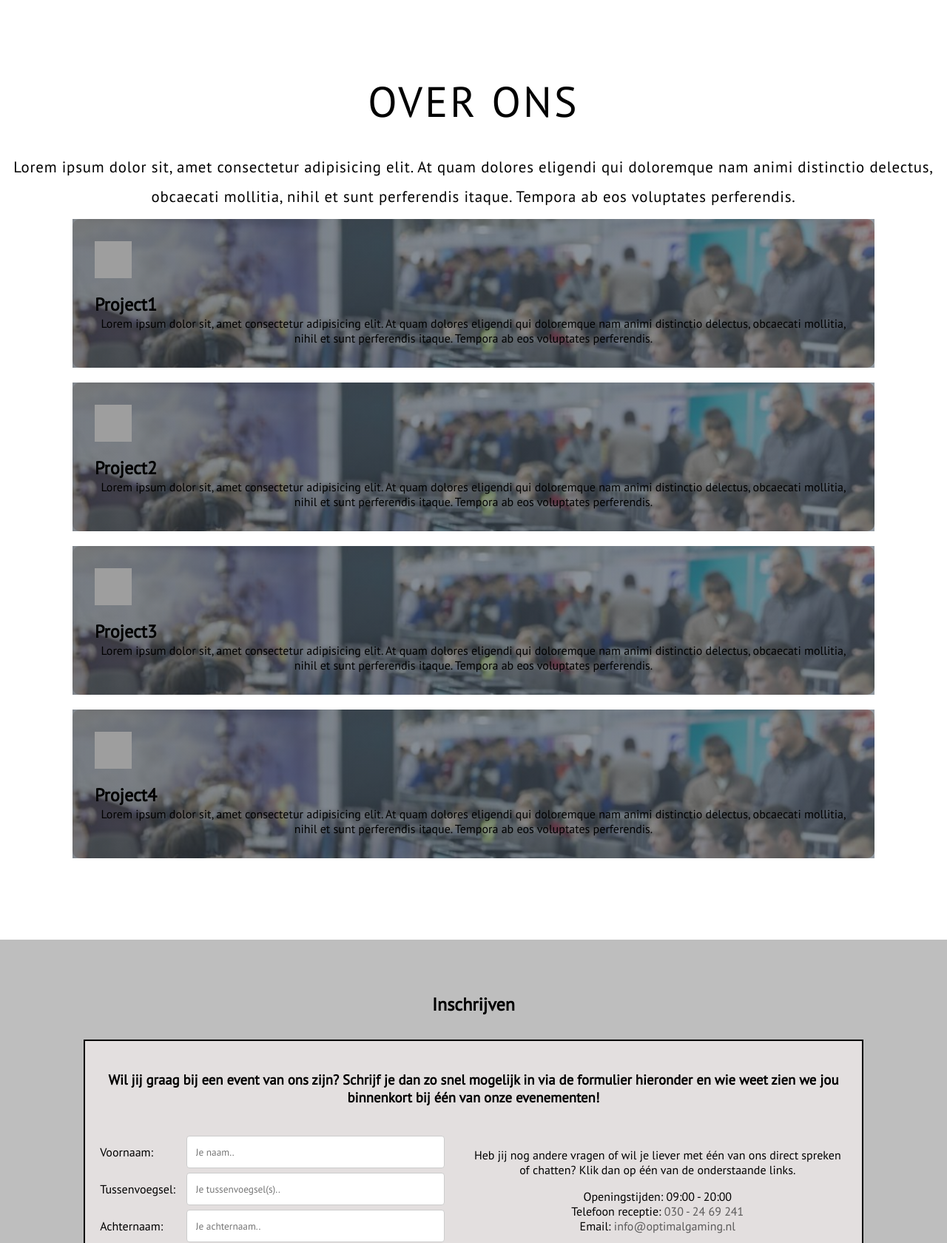
After one commit to Saad332556/j1p2project2, a PHP site: page /index.php in a window 1280 px wide. The commit adds this page. Shown: the part 801-2481 px from the top of the page at 74% size. Run offline with PHP 8.4, Linux system fonts and the light colour scheme; grey boxes are pictures that could not be loaded.

Commit message:
new stuff
add: index.php, new php files, contact & aanmeld stuk toegevoegd, etc.
change: some stuff
delete: index.html

```diff
--- /dev/null
+++ b/index.php
@@ -0,0 +1,198 @@
+<!DOCTYPE html>
+<html>
+<head>
+    <!-- Meta tags -->
+    <meta http-equiv="Content-Type" content="text/html; charset=UTF-8">
+    <meta name="viewport" content="width=device-width, initial-scale=1.0">
+    <meta name="robots" content="all">
+    <meta name="language" content="Dutch">
+    <meta name="author" content="Saad, Ahmed">
+    <meta name="description" content="">
+    <meta name="keywords" content="OptimalGaming, Events, Even, ICT">
+    <meta name="copyright" content="copyright">
+
+    <!-- CSS link -->
+    <link rel="stylesheet" href="style.css">
+
+    <!-- Hamburger link for small screens -->
+    <link rel="stylesheet" href="https://cdnjs.cloudflare.com/ajax/libs/font-awesome/4.7.0/css/font-awesome.min.css">
+
+    <!-- Website titel -->
+    <title>OptimalGaming</title>
+</head>
+<body>
+    <div class="topnav">
+        <img src="img/optimalgaming_logov2.png" class="responsive">
+        <div class="topnav" id="myTopnav">
+            <ul>
+                <a href="#inleiding">Home</a>
+                <a href="#overons">Over ons</a>
+                <a href="#events">Evenementen</a>
+                <a href="#inschrijven">Inschrijven</a>
+                <a href="#contact">Contact</a>
+                <a href="read.php">Aangemelden?</a>
+                <a href="javascript:void(0);" class="icon" onclick="myFunction()">
+                <i class="fa fa-bars"></i></a>
+            </ul>
+
+        </div>
+    </div>
+    <main>
+        <section id="inleiding">
+            <div class="div">
+                <h1>Wil jij een event bijwonen én kans hebben om gave prijzen te winnen?</h1>
+                <h2>Dan ben je bij ons op het juiste adres.</h2>
+                <br>
+                <p><b>Klik gauw op de knop hieronder om je in te schrijven voor<br>
+                    1 van onze events en wie weet zien we je binnenkort!</b></p>
+                <br>
+                <button type="button" class="button1"><a href="#form"><span></span>INSCHRIJVEN</a></button>
+            </div>
+        </section>
+        <section id="overons">
+            <div class="overons container">
+                <div class="overons-top">
+                    <!--Titel Pagina-->
+                    <h1 class="section-title">OVER ONS</h1>
+                    <p>Lorem ipsum dolor sit, amet consectetur adipisicing elit.
+                    At quam dolores eligendi qui doloremque nam animi distinctio delectus,
+                    obcaecati mollitia, nihil et sunt perferendis itaque.
+                    Tempora ab eos voluptates perferendis.</p>
+                </div>
+                <div class="overons-bottom">
+                    <div class="overons-item">
+                        <!--Icoontjes voor projecten-->
+                        <div class="icon">
+                        <img src="img/image.png" alt="">
+                    </div>
+                    <!--Projecten-->
+                    <h2>Project1</h2>
+                    <p>Lorem ipsum dolor sit, amet consectetur adipisicing elit.
+                    At quam dolores eligendi qui doloremque nam animi distinctio delectus,
+                    obcaecati mollitia, nihil et sunt perferendis itaque.
+                    Tempora ab eos voluptates perferendis.</p>
+                </div>
+                <div class="overons-item">
+                    <div class="icon">
+                        <img src="img/image.png" alt="">
+                    </div>
+                    <h2>Project2</h2>
+                    <p>Lorem ipsum dolor sit, amet consectetur adipisicing elit.
+                    At quam dolores eligendi qui doloremque nam animi distinctio delectus,
+                    obcaecati mollitia, nihil et sunt perferendis itaque.
+                    Tempora ab eos voluptates perferendis.</p>
+                </div>
+                <div class="overons-item">
+                    <div class="icon">
+                        <img src="img/image.png" alt="">
+                    </div>
+                    <h2>Project3</h2>
+                    <p>Lorem ipsum dolor sit, amet consectetur adipisicing elit.
+                    At quam dolores eligendi qui doloremque nam animi distinctio delectus,
+                    obcaecati mollitia, nihil et sunt perferendis itaque.
+                    Tempora ab eos voluptates perferendis.</p>
+                </div>
+                <div class="overons-item">
+                    <div class="icon">
+                        <img src="img/image.png" alt="">
+                    </div>
+                    <h2>Project4</h2>
+                    <p>Lorem ipsum dolor sit, amet consectetur adipisicing elit.
+                    At quam dolores eligendi qui doloremque nam animi distinctio delectus,
+                    obcaecati mollitia, nihil et sunt perferendis itaque.
+                    Tempora ab eos voluptates perferendis.</p>
+                </div>
+            </div>
+        </section>
+        <section id="form">
+            <h1 id="titel3">Inschrijven</h1>
+            <div id="inschrijven">
+                <div class="contact1">
+                    <h3>
+                        Wil jij graag bij een event van ons zijn?
+                        Schrijf je dan zo snel mogelijk in via de formulier hieronder en
+                        wie weet zien we jou binnenkort bij één van onze evenementen!
+                    </h3>
+                </div>
+                <div class="container">
+                    <div class="row1">
+                        <div class="column1">
+                            <form action="create.php" method="post">
+                                <div class="row">
+                                    <div class="col-25">
+                                        <label for="naam">Voornaam:</label>
+                                    </div>
+                                    <div class="col-75">
+                                        <input type="text" id="inputVnaam" name="vnaam" placeholder="Je naam.." required>
+                                    </div>
+                                </div>
+                                <div class="row">
+                                    <div class="col-25">
+                                        <label for="infix">Tussenvoegsel:</label>
+                                    </div>
+                                    <div class="col-75">
+                                        <input type="text" id="inputInfix" name="infix" placeholder="Je tussenvoegsel(s)..">
+                                    </div>
+                                </div>
+                                <div class="row">
+                                    <div class="col-25">
+                                        <label for="achternaam">Achternaam:</label>
+                                    </div>
+                                    <div class="col-75">
+                                        <input type="text" id="inputAnaam" name="anaam" placeholder="Je achternaam.." required>
+                                    </div>
+                                </div>
+                                <div class="row">
+                                    <div class="col-25">
+                                        <label for="email">E-mail:</label>
+                                    </div>
+                                    <div class="col-75">
+                                        <input type="email" id="inputEmail" name="email" placeholder="Je emailadres.." required>
+                                    </div>
+                                </div>
+                                <div class="row">
+                                    <div class="col-25">
+                                        <label for="event">Evenement</label>
+                                    </div>
+                                    <div class="col-75">
+                                        <select id="inputEvent" name="event"  required>
+                                            <option value="" disabled selected>Kies een event</option>
+                                            <option value="1">1</option>
+                                            <option value="2">2</option>
+                                            <option value="3">3</option>
+                                        </select>
+                                    </div>
+                                </div>
+                                <div class="row">
+                                    <div class="col-25">
+                                        <label for="subject">Extra informatie?</label>
+                                    </div>
+                                    <div class="col-75">
+                                        <textarea type="text" id="inputText" name="extra" placeholder="Voorbeeld: 'ik ben een rolstoel gebruiker' , 'ik gebruik een bepaalde medicatie voor .. ' , etc..."
+                                        style="height:150px"></textarea>
+                                    </div>
+                                </div>
+                                <div class="row">
+                                    <input type="submit" value="Submit">
+                                </div>
+                            </form>
+                        </div>
+                        <div class="column2" id="contact">
+                            <p class="contact2">
+                                Heb jij nog andere vragen of wil je liever met één van ons direct spreken of chatten? Klik dan op één van de onderstaande links.
+                            </p>
+                            <p class="contact3">
+                                Openingstijden: 09:00 - 20:00<br>
+                                Telefoon receptie: <a class="link" href="tel:0031302469241">030 - 24 69 241</a><br>
+                                Email: <a class="link" href="mailto:info@optimalgaming.nl" target="_blank" rel="noopener">info@optimalgaming.nl</a>
+                            </p>
+                            <iframe src="https://www.google.com/maps/embed?pb=!1m18!1m12!1m3!1d2451.5931112709663!2d5.158462715679926!3d52.08713647973455!2m3!1f0!2f0!3f0!3m2!1i1024!2i768!4f13.1!3m3!1m2!1s0x47c668a2918b16e9%3A0x95fac93d2c242c97!2sDaltonlaan%20300%2C%203584%20BK%20Utrecht!5e0!3m2!1snl!2snl!4v1635882379171!5m2!1snl!2snl" style="width: 100%; width: 480px; height: 300px; border:0; text-align: center;" allowfullscreen="" loading="lazy"></iframe>
+                        </div>
+                    </div>
+                </div>
+            </div>
+        </section>
+    </main>
+<script src="nav.js"></script>
+</body>
+</html>
--- a/style.css
+++ b/style.css
@@ -1,6 +1,9 @@
+@import url('https://fonts.googleapis.com/css2?family=PT+Sans&display=swap');
+
 * {
     margin: 0;
     padding: 0;
+    font-family: 'PT Sans', sans-serif;
 }
 
 html {
@@ -45,35 +46,264 @@ html {
     max-width: 100%;
 }
 
-.inleiding {
-    background: url(img/gamingbackground.jpg)repeat fixed center;
+#inleiding {
+    background: url(img/14174.png)repeat fixed center;
     background-size: cover;
     height: 90vh;
 }
 
-.inleiding > .text1 {
-    padding-top: 13rem;
+#inleiding > .div {
+    position: absolute;
+    width: 53%;
+    border: 4px rgb(0, 0, 0);
+    padding: 3rem;
+    background: rgba(255, 255, 255, 0.74);
     text-align: center;
-
-}
-
-.inleiding > .text1 > h1, h2 {
-    color: rgba(255, 52, 52, 0.925)
-}
-
-.inleiding > .text1 > p {
-    color: rgba(250, 111, 123, 0.849)
+    padding-top: 5rem;
+    margin-top: 7rem;
+    margin-left: 47rem;
+    transform: translate(-50%);
 }
 
 .button1 {
-    color: white;
-    background-color: rgba(142, 84, 196, 0.867);
-    font-size: 13px;
-    padding: 8px 28px;
-    border-radius: 6px;
+    width: 25%;
+    padding: 15px 5px;
+    text-align: center;
+    margin: 20px 10px 0;
+    border-radius: 25px;
+    font-weight: bold;
+    border: 2px solid rgb(94, 69, 102);
+    background: transparent;
+    color: #fff;
+    cursor: pointer;
+    position: relative;
+    overflow: hidden;
 }
 
+span {
+    background: rgb(94, 69, 102);
+    height: 100%;
+    width: 0;
+    border-radius: 25px;
+    position: absolute;
+    left: 0;
+    bottom: 0;
+    z-index: -1;
+    transition: 0.5s;
+}
 
+button:hover span{ width: 100%; }
+
+.button1:hover {
+    border: none;
+    background-color: rgb(94, 69, 102);
+    color: white;
+}
+
+a:link, a:visited,  a:hover, a:active {
+    color: white;
+    text-decoration: none;
+}
+
+#overons .overons {
+    flex-direction: column;
+    text-align: center;
+    max-width: 1500px;
+    margin: 0 auto;
+    padding: 100px 0;
+}
+
+#overons .section-title {
+    font-size: 3.6rem;
+    font-weight: 300;
+    color: black;
+    margin-bottom: 2rem;
+    text-transform: uppercase;
+    letter-spacing: .2rem;
+    text-align: center;
+}
+
+#overons .overons-top p {
+    font-size: 1.3rem;
+    margin-top: 5px;
+    line-height: 2.5rem;
+    font-weight: 300;
+    letter-spacing: .05rem;
+}
+
+#overons .overons-bottom {
+    display: flex;
+    align-items: center;
+    justify-content: center;
+    flex-wrap: wrap;
+}
+
+#overons .overons-item {
+    flex-basis: 80%;
+    display: flex;
+    align-items: flex-start;
+    justify-content: center;
+    flex-direction: column;
+    padding: 30px;
+    border-radius: 10px;
+    background-image: url(img/gametoernooi.jpg);
+    background-size: cover;
+    margin: 10px 5%;
+    position: relative;
+    z-index: 1;
+}
+
+#overons .overons-item::after {
+    content: '';
+    position: absolute;
+    left: 0;
+    top: 0;
+    height: 100%;
+    width: 100%;
+    background-image: linear-gradient(60deg, #29323c 0%, #485563 100%);
+    opacity: .6;
+    z-index: -1;
+}
+
+.overons .overons-bottom .icon {
+    height: 50px;
+    width: 50px;
+    margin-bottom: 20px;
+}
+
+#overons .overons-bottom .icon img {
+    height: 100%;
+    width: 100%;
+    object-fit: cover;
+}
+
+#form {
+    background-color: #bebebe;
+    padding-top: 2rem;
+    padding-bottom: 3rem;
+}
+
+#inschrijven {
+    width: 82%;
+    border: 2px solid black;
+    background-color: rgba(255, 249, 249, 0.575);
+    margin-left: auto;
+    margin-right: auto;
+}
+
+.contact1, #titel3 {
+    padding-top: 2.5rem;
+    text-align: center;
+    padding-bottom: 2rem;
+}
+
+input[type=text], input[type=email], textarea{
+    width: 100%;
+    padding: 12px;
+    border: 1px solid #ccc;
+    border-radius: 4px;
+    box-sizing: border-box;
+    resize: vertical;
+}
+
+label {
+    padding: 12px 12px 12px 0;
+    display: inline-block;
+}
+
+input[type=submit] {
+    background-color: #bb73fd;
+    color: black;
+    padding: 12px 20px;
+    border: none;
+    border-radius: 4px;
+    cursor: pointer;
+    margin-left: 50%;
+    margin-top: 1rem;
+}
+
+input[type=submit]:hover {
+    background-color: rgb(129, 0, 180);
+    color: white;
+}
+
+.container {
+    border-radius: 5px;
+    padding: 20px;
+    padding-top: 0rem;
+}
+
+.col-25 {
+    float: left;
+    width: 25%;
+    margin-top: 6px;
+}
+
+.col-75 {
+    float: left;
+    width: 75%;
+    margin-top: 6px;
+}
+
+.row:after {
+    content: "";
+    display: table;
+    clear: both;
+}
+
+.col-75 > #inputEvent {
+    height: 2rem;
+    width: 100%;
+    margin-top:0.3rem;
+}
+
+.row1 {
+    display: flex;
+    flex-direction: row;
+    flex-wrap: wrap;
+    width: 100%;
+}
+
+.column1, .column2 {
+    display: flex;
+    flex-direction: column;
+    flex: 1;
+    justify-content: space-evenly;
+}
+
+.contact2 {
+    margin-top: 1.5rem;
+    margin-bottom: 1rem;
+}
+
+.column2, .contact3 { margin-bottom: 1rem; }
+
+a.link { color: rgb(92, 91, 91); }
+
+.column2, iframe {
+    text-align: center;
+    padding-left: 2rem;
+}
+
+/* styling voor de php bestanden */
+body.create { background-color: rgb(231, 220, 220); }
+
+h3.notif_message1, h3.notif_message2 { text-align: center; }
+
+h3.notif_message1 { margin-bottom: 2rem; }
+
+body.read { background-color: rgb(224, 223, 223); }
+
+tr:nth-child(even) { background-color: #f2f2f2; }
+
+table {
+    width: 100%;
+    text-align: center;
+    margin-top: 2rem;
+    border-collapse: collapse;
+}
+
+tr { border-bottom: 1pt solid black; }
 
 /* Media queries */
 
```
Also changed, not shown: other parts of style.css (+39 -6 lines), connect_db.php (added, +11 -0 lines), create.php (added, +56 -0 lines), index.html (deleted, +0 -59 lines), read.php (added, +93 -0 lines), img/gametoernooi.jpg (added), 1 other file.
